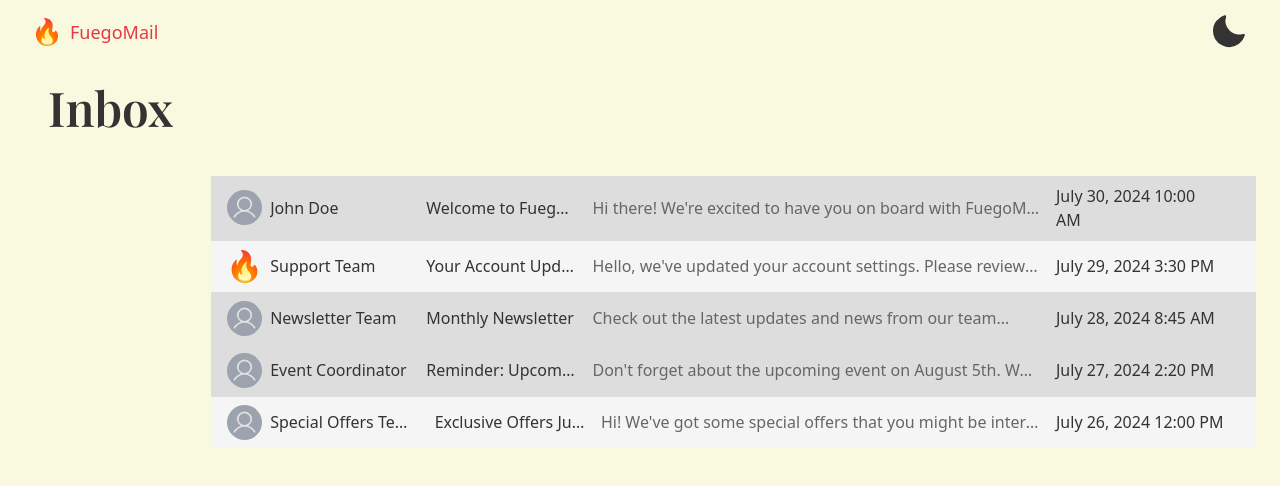
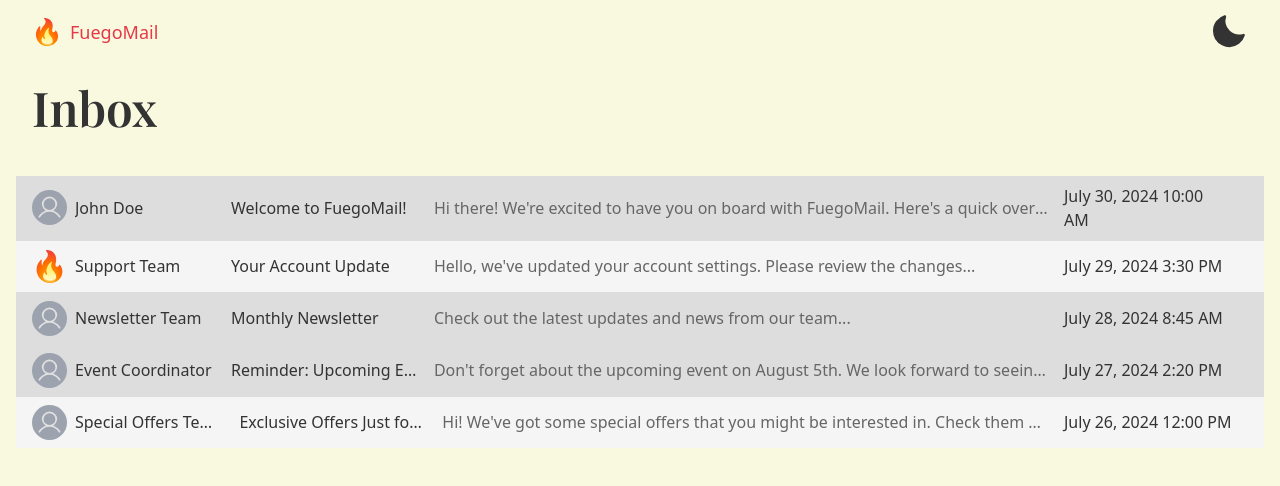
Before and after one commit to felixx78/fuegomail, a React (Vite) app: page /inbox in a window 1280 px wide. Shown: the top 486 px of the page. Built offline with nearby package versions, Linux system fonts and the light colour scheme; a web font is replaced by a local one.

Commit message:
update inbox page

```diff
--- a/src/pages/Inbox.tsx
+++ b/src/pages/Inbox.tsx
@@ -6,8 +6,7 @@ import DefaultUserIcon from "../components/DefaultUserIcon";
 function Inbox() {
   return (
     <div>
-      <h1 className="mb-8 ml-8">Inbox</h1>
-      <div className="ml-auto mr-0 px-2 md:w-[85%]">
+      <h1 className="mb-8 ml-4">Inbox</h1>
       <div className="divide-y divide-border-color dark:divide-dark-border-color">
         {mails.map((mail) => (
           <Link
@@ -44,7 +43,6 @@ function Inbox() {
         ))}
       </div>
     </div>
-    </div>
   );
 }
 
```
Lines whose indentation alone changed are shown as unchanged.
